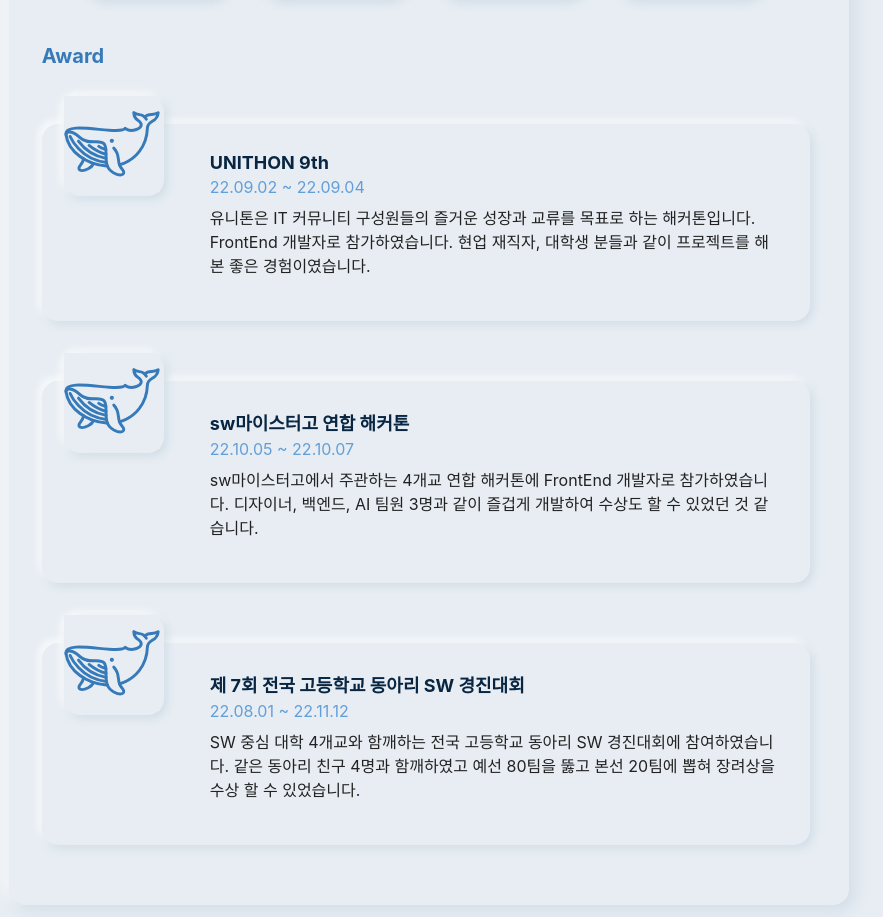
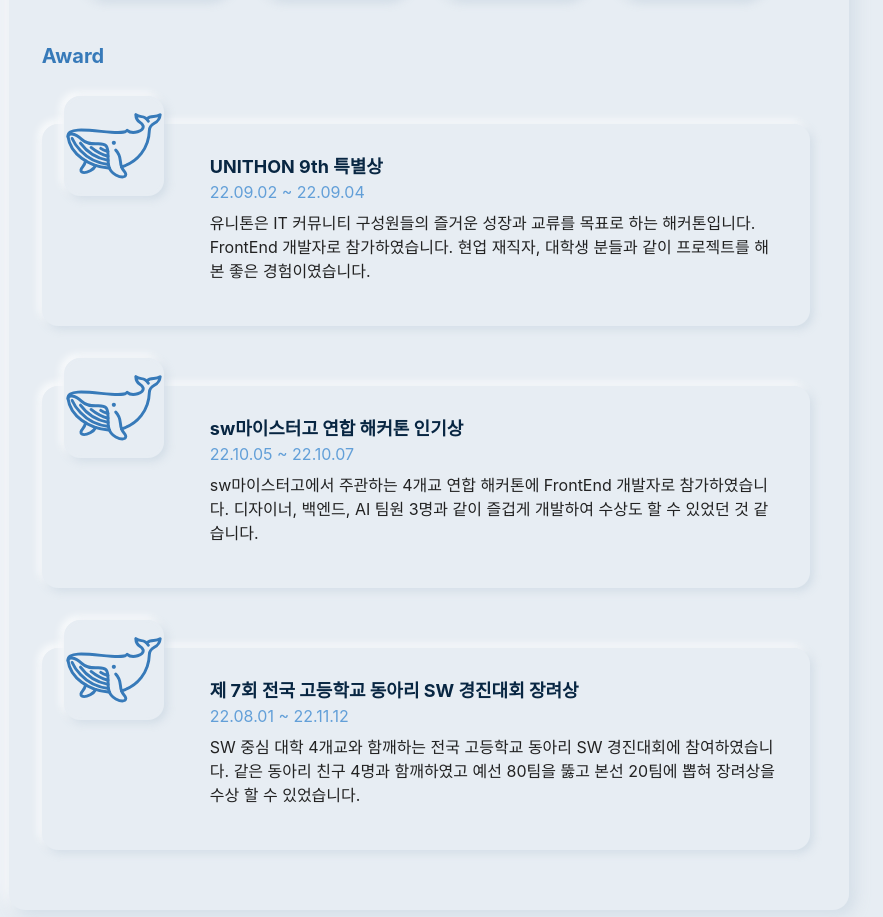
Before and after one commit to potatovllage/Web-Portfolio, a Next.js app: page / in a window 1280 px wide. Shown: the part 1444-2361 px from the top of the page, without its empty margins (383-1266 px from the left). Built offline with nearby package versions, Linux system fonts and the light colour scheme.

Commit message:
feat: Award 수정

```diff
--- a/components/about/index.tsx
+++ b/components/about/index.tsx
@@ -166,7 +166,7 @@
             <Image width={96} height={96} src={Whale} alt="" />
           </AwardImgWrapper>
           <AwardContentWrapper>
-            <AwardContentTitle>UNITHON 9th</AwardContentTitle>
+            <AwardContentTitle>UNITHON 9th 특별상</AwardContentTitle>
             <AwardContentDate>22.09.02 ~ 22.09.04</AwardContentDate>
             <AwardContentText>
               유니톤은 IT 커뮤니티 구성원들의 즐거운 성장과 교류를 목표로 하는
@@ -180,7 +180,9 @@
             <Image width={96} height={96} src={Whale} alt="" />
           </AwardImgWrapper>
           <AwardContentWrapper>
-            <AwardContentTitle>sw마이스터고 연합 해커톤</AwardContentTitle>
+            <AwardContentTitle>
+              sw마이스터고 연합 해커톤 인기상
+            </AwardContentTitle>
             <AwardContentDate>22.10.05 ~ 22.10.07</AwardContentDate>
             <AwardContentText>
               sw마이스터고에서 주관하는 4개교 연합 해커톤에 FrontEnd 개발자로
@@ -195,7 +197,7 @@
           </AwardImgWrapper>
           <AwardContentWrapper>
             <AwardContentTitle>
-              제 7회 전국 고등학교 동아리 SW 경진대회
+              제 7회 전국 고등학교 동아리 SW 경진대회 장려상
             </AwardContentTitle>
             <AwardContentDate>22.08.01 ~ 22.11.12</AwardContentDate>
             <AwardContentText>
@@ -410,6 +412,9 @@
 
 const AwardImgWrapper = styled.div`
   position: absolute;
+  display: flex;
+  justify-content: center;
+  align-items: center;
   top: -28px;
   left: 22px;
   width: 100px;
@@ -418,6 +423,10 @@
   background: #e7edf3;
   box-shadow: 3px 3px 8px rgba(203, 215, 226, 0.8), -3px -3px 8px #ffffff;
   border-radius: 16px;
+
+  > img {
+    border-radius: 16px;
+  }
 `;
 
 const AwardContentWrapper = styled.div`
```
